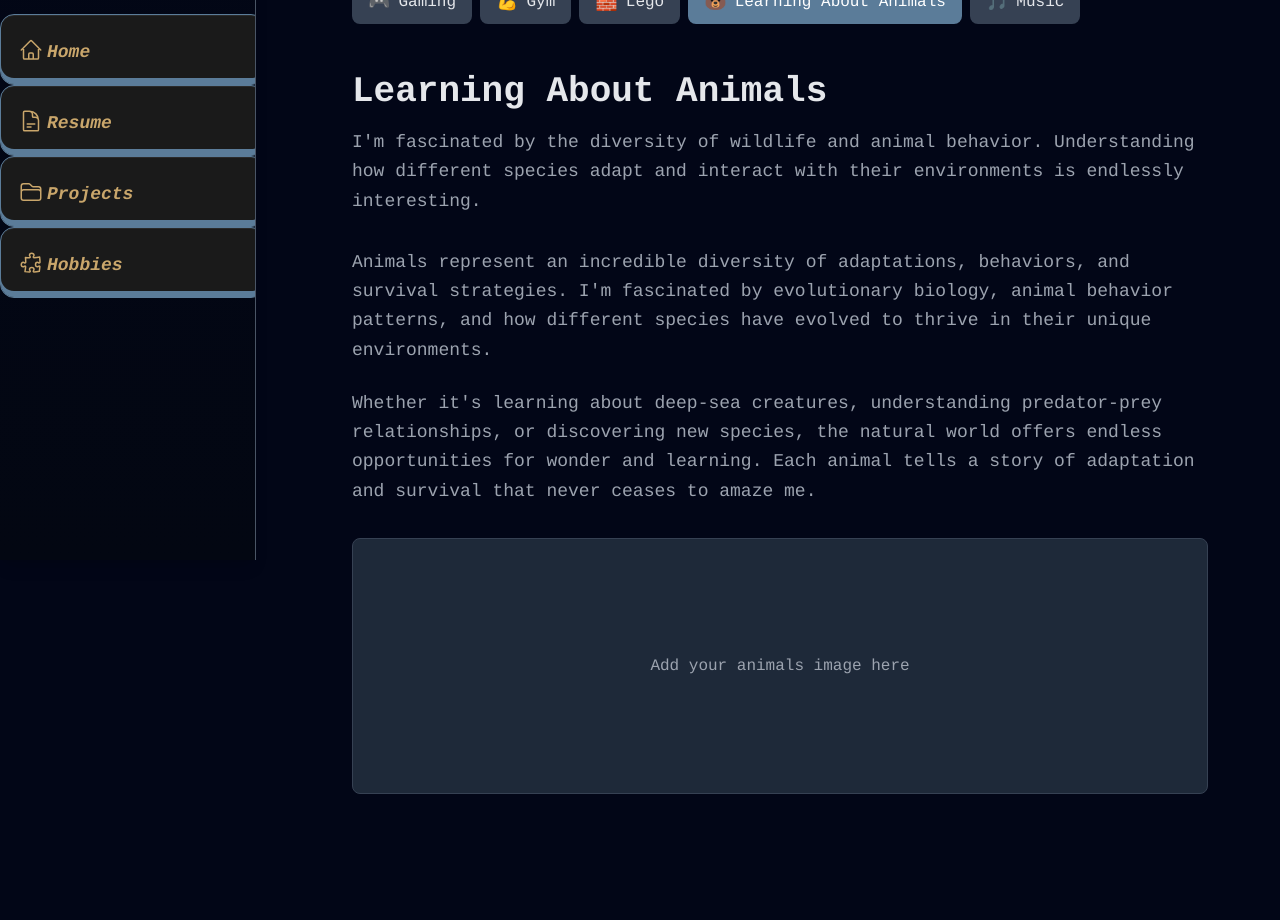
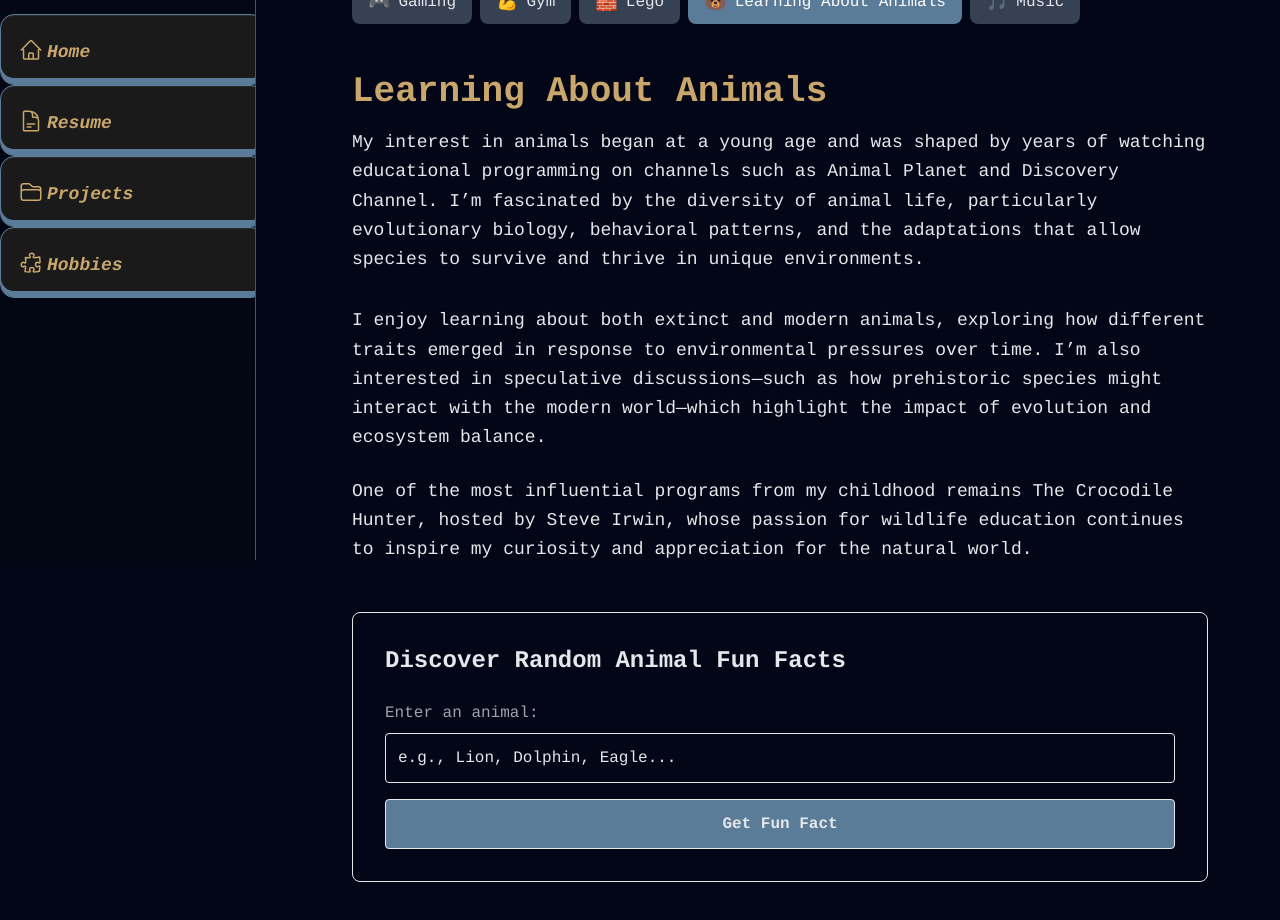
Before and after one commit to Ushmayne/Personal-Site, a Next.js app in the folder my-app/: page /hobbies/animals in a window 1280 px wide. Shown: the part 240-1160 px from the top of the page. Built offline with nearby package versions, Linux system fonts and the light colour scheme.

Commit message:
added to the rest of the hobbies section

```diff
--- /dev/null
+++ b/my-app/app/api/animal-fun-fact/route.ts
@@ -0,0 +1,62 @@
+import { NextRequest, NextResponse } from 'next/server';
+
+export async function POST(request: NextRequest) {
+  const { animal } = await request.json();
+
+  if (!animal) {
+    return NextResponse.json({ error: 'Animal is required' }, { status: 400 });
+  }
+
+  const apiKey = process.env.OPENAI_API_KEY;
+
+  if (!apiKey) {
+    return NextResponse.json(
+      { error: 'OpenAI API key is not configured' },
+      { status: 500 }
+    );
+  }
+
+  try {
+    const response = await fetch('https://api.openai.com/v1/chat/completions', {
+      method: 'POST',
+      headers: {
+        'Content-Type': 'application/json',
+        Authorization: `Bearer ${apiKey}`,
+      },
+      body: JSON.stringify({
+        model: 'gpt-3.5-turbo',
+        messages: [
+          {
+            role: 'system',
+            content: 'You are a fun and engaging wildlife educator. Provide a single, interesting and fun fact about animals in 1-2 sentences. Make it educational but entertaining.',
+          },
+          {
+            role: 'user',
+            content: `Tell me a fun fact about ${animal}.`,
+          },
+        ],
+        max_tokens: 150,
+      }),
+    });
+
+    if (!response.ok) {
+      const errorData = await response.json();
+      console.error('OpenAI API Error:', errorData);
+      return NextResponse.json(
+        { error: 'Failed to fetch fun fact from OpenAI' },
+        { status: response.status }
+      );
+    }
+
+    const data = await response.json();
+    const funFact = data.choices[0]?.message?.content || 'Could not generate a fun fact.';
+
+    return NextResponse.json({ funFact });
+  } catch (error) {
+    console.error('Error calling OpenAI API:', error);
+    return NextResponse.json(
+      { error: 'An error occurred while fetching the fun fact' },
+      { status: 500 }
+    );
+  }
+}
--- /dev/null
+++ b/my-app/app/hobbies/animals/AnimalFunFact.tsx
@@ -0,0 +1,82 @@
+'use client';
+
+import { useState } from 'react';
+
+export default function AnimalFunFact() {
+  const [selectedAnimal, setSelectedAnimal] = useState('');
+  const [funFact, setFunFact] = useState('');
+  const [loading, setLoading] = useState(false);
+  const [error, setError] = useState('');
+
+  const handleGetFunFact = async () => {
+    if (!selectedAnimal) {
+      setError('Please select an animal');
+      return;
+    }
+
+    setLoading(true);
+    setError('');
+    setFunFact('');
+
+    try {
+      const response = await fetch('/api/animal-fun-fact', {
+        method: 'POST',
+        headers: {
+          'Content-Type': 'application/json',
+        },
+        body: JSON.stringify({ animal: selectedAnimal }),
+      });
+
+      if (!response.ok) {
+        throw new Error('Failed to fetch fun fact');
+      }
+
+      const data = await response.json();
+      setFunFact(data.funFact);
+    } catch (err) {
+      setError(
+        err instanceof Error ? err.message : 'An error occurred while fetching the fun fact'
+      );
+    } finally {
+      setLoading(false);
+    }
+  };
+
+  return (
+    <div className="mt-12 p-8 bg-cabin-dark border border-cabin-text rounded-lg">
+      <h3 className="text-2xl font-bold text-cabin-text mb-6">
+        Discover Random Animal Fun Facts
+      </h3>
+
+      <div className="space-y-4">
+        <div>
+          <label className="block text-cabin-muted mb-2">Enter an animal:</label>
+          <input
+            type="text"
+            value={selectedAnimal}
+            onChange={(e) => setSelectedAnimal(e.target.value)}
+            placeholder="e.g., Lion, Dolphin, Eagle..."
+            className="w-full p-3 bg-cabin-border text-cabin-text rounded border border-cabin-text focus:outline-none focus:ring-2 focus:ring-cabin-text placeholder-cabin-text placeholder-opacity-50"
+            onKeyPress={(e) => e.key === 'Enter' && handleGetFunFact()}
+          />
+        </div>
+
+        <button
+          onClick={handleGetFunFact}
+          disabled={loading}
+          className="w-full p-3 bg-cabin-rain text-cabin-dark font-bold rounded hover:opacity-90 disabled:opacity-50 transition-opacity border border-cabin-text"
+        >
+          {loading ? 'Loading...' : 'Get Fun Fact'}
+        </button>
+
+        {error && <div className="p-4 bg-red-900 text-red-200 rounded">{error}</div>}
+
+        {funFact && (
+          <div className="p-4 bg-cabin-border border border-cabin-rain rounded">
+            <p className="text-cabin-text leading-relaxed">{funFact}</p>
+          </div>
+        )}
+      </div>
+    </div>
+  );
+}
--- a/my-app/app/hobbies/animals/page.tsx
+++ b/my-app/app/hobbies/animals/page.tsx
@@ -1,5 +1,6 @@
 import HobbiesNav from '../HobbiesNav';
 import Image from 'next/image';
+import AnimalFunFact from './AnimalFunFact';
 
 export const metadata = {
   title: 'Learning About Animals | My Hobbies',
@@ -21,31 +22,27 @@ export default function AnimalsPage() {
       <div className="mb-12">
         <div className="flex items-start gap-8 mb-8">
           <div className="flex-1">
-            <h2 className="text-4xl font-bold text-cabin-text mb-4">
+            <h2 className="text-4xl font-bold text-cabin-glow mb-4">
               Learning About Animals
             </h2>
-            <p className="text-cabin-muted text-lg leading-relaxed">
-              I'm fascinated by the diversity of wildlife and animal behavior. Understanding how different species adapt and interact with their environments is endlessly interesting.
+            <p className="text-cabin-text text-lg leading-relaxed">
+              My interest in animals began at a young age and was shaped by years of watching educational programming on channels such as Animal Planet and Discovery Channel. I’m fascinated by the diversity of animal life, particularly evolutionary biology, behavioral patterns, and the adaptations that allow species to survive and thrive in unique environments.
             </p>
           </div>
         </div>
 
         {/* Detailed Content */}
-        <div className="space-y-6 text-cabin-muted text-lg leading-relaxed">
+        <div className="space-y-6 text-cabin-text text-lg leading-relaxed">
           <p>
-            Animals represent an incredible diversity of adaptations, behaviors, and survival strategies. I'm fascinated by evolutionary biology, animal behavior patterns, and how different species have evolved to thrive in their unique environments.
+            I enjoy learning about both extinct and modern animals, exploring how different traits emerged in response to environmental pressures over time. I’m also interested in speculative discussions—such as how prehistoric species might interact with the modern world—which highlight the impact of evolution and ecosystem balance.
           </p>
           <p>
-            Whether it's learning about deep-sea creatures, understanding predator-prey relationships, or discovering new species, the natural world offers endless opportunities for wonder and learning. Each animal tells a story of adaptation and survival that never ceases to amaze me.
+            One of the most influential programs from my childhood remains The Crocodile Hunter, hosted by Steve Irwin, whose passion for wildlife education continues to inspire my curiosity and appreciation for the natural world.
           </p>
         </div>
 
-        {/* Add image placeholder */}
-        <div className="mt-8">
-          <div className="w-full h-64 bg-gray-800 rounded-lg flex items-center justify-center border border-gray-700">
-            <p className="text-cabin-muted">Add your animals image here</p>
-          </div>
-        </div>
+        <AnimalFunFact />
+
       </div>
     </div>
   );
--- a/my-app/app/hobbies/lego/page.tsx
+++ b/my-app/app/hobbies/lego/page.tsx
@@ -21,30 +21,23 @@ export default function LegoPage() {
       <div className="mb-12">
         <div className="flex items-start gap-8 mb-8">
           <div className="flex-1">
-            <h2 className="text-4xl font-bold text-cabin-text mb-4">
+            <h2 className="text-4xl font-bold text-cabin-glow mb-4">
               Lego
             </h2>
-            <p className="text-cabin-muted text-lg leading-relaxed">
-              Building with Lego is both relaxing and creative. I enjoy the problem-solving aspect and the satisfaction of creating something tangible from instructions.
+            <p className="text-cabin-text text-lg leading-relaxed">
+              I began building LEGO sets as an adult, with my earliest hands-on experience coming from assembling household furniture. What started as a practical skill quickly became a rewarding hobby that helps me relax and focus, providing a calm, structured way to step away from everyday distractions.
             </p>
           </div>
         </div>
 
         {/* Detailed Content */}
-        <div className="space-y-6 text-cabin-muted text-lg leading-relaxed">
+        <div className="space-y-6 text-cabin-text text-lg leading-relaxed">
           <p>
-            There's something meditative about building with Lego. Following complex instructions requires focus and attention to detail, while the tactile experience of connecting pieces is incredibly satisfying. I enjoy everything from building intricate sets to using Lego for creative projects.
+            I enjoy the problem-solving aspect of each build and the satisfaction of creating a tangible final result. LEGO building combines technical precision with creative expression—much like software development—where patience, attention to detail, and logical sequencing are essential. Each project feels like a journey, with the completed build serving as a reflection of careful planning and persistence.
           </p>
           <p>
-            It's a hobby that combines technical precision with creative expression—much like coding in many ways. Each build is a journey, and the finished product is a testament to patience and attention to detail.
+            One of my favorite sets is the Batmobile: Batman vs. The Joker, inspired by my appreciation for Batman as a character.
           </p>
-        </div>
-
-        {/* Add image placeholder */}
-        <div className="mt-8">
-          <div className="w-full h-64 bg-gray-800 rounded-lg flex items-center justify-center border border-gray-700">
-            <p className="text-cabin-muted">Add your Lego image here</p>
-          </div>
         </div>
       </div>
     </div>
--- a/my-app/app/hobbies/music/page.tsx
+++ b/my-app/app/hobbies/music/page.tsx
@@ -21,7 +21,7 @@ export default function MusicPage() {
       <div className="mb-12">
         <div className="flex items-start gap-8 mb-8">
           <div className="flex-1">
-            <h2 className="text-4xl font-bold text-cabin-text mb-4">
+            <h2 className="text-4xl font-bold text-cabin-glow mb-4">
               Music
             </h2>
             <p className="text-cabin-muted text-lg leading-relaxed">
@@ -40,12 +40,7 @@ export default function MusicPage() {
           </p>
         </div>
 
-        {/* Add image placeholder */}
-        <div className="mt-8">
-          <div className="w-full h-64 bg-gray-800 rounded-lg flex items-center justify-center border border-gray-700">
-            <p className="text-cabin-muted">Add your music image here</p>
-          </div>
-        </div>
+
       </div>
     </div>
   );
```
Also changed, not shown: my-app/app/hobbies/gym/page.tsx (+11 -12 lines).
